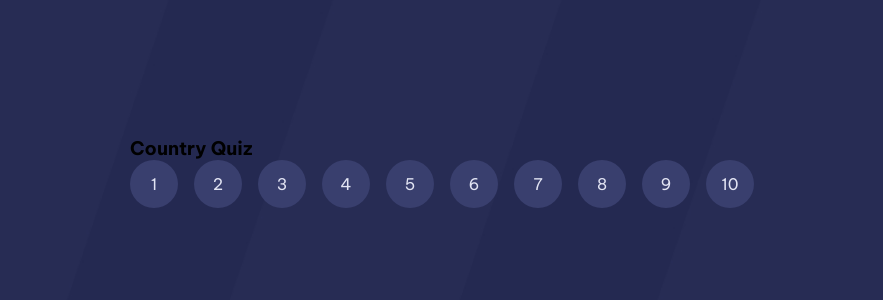
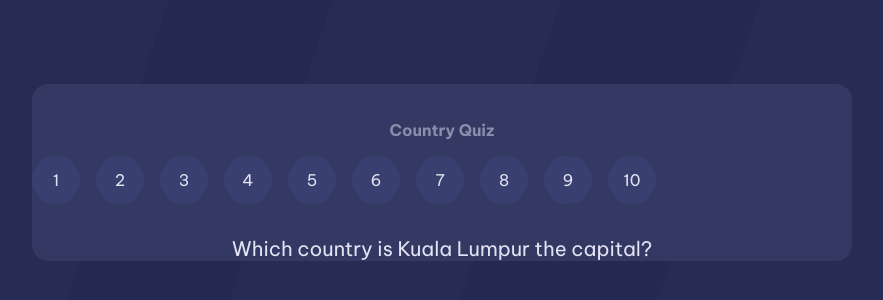
Before and after one commit to EdiedRamos/country-quiz, a React (Vite) app: page / in a window 1280 px wide. Shown: the part 228-528 px from the top of the page, without its empty margins (198-1081 px from the left). Built offline with nearby package versions, Linux system fonts and the light colour scheme; no server answers.

Commit message:
chore: question title and description structure added

```diff
--- a/src/components/Organisms/Question/Question.scss
+++ b/src/components/Organisms/Question/Question.scss
@@ -0,0 +1,28 @@
+@import "/src/general/styles/index.scss";
+
+.question {
+  border-radius: 1rem;
+  background-color: $blue-200;
+  width: 820px;
+
+  &__title,
+  &__description {
+    text-align: center;
+  }
+
+  &__title {
+    margin-top: 36px;
+    color: $gray;
+    font-size: $font-100;
+  }
+
+  &__pagination {
+    margin-top: 16px;
+  }
+
+  &__description {
+    margin-top: 32px;
+    color: $white;
+    font-size: $font-200;
+  }
+}
--- a/src/components/Organisms/Question/Question.tsx
+++ b/src/components/Organisms/Question/Question.tsx
@@ -6,6 +6,9 @@ export const Question = () => {
     <section className="question">
       <h3 className="question__title">Country Quiz</h3>
       <Pagination className="question__pagination" />
+      <p className="question__description">
+        Which country is Kuala Lumpur the capital?
+      </p>
     </section>
   );
 };
```
